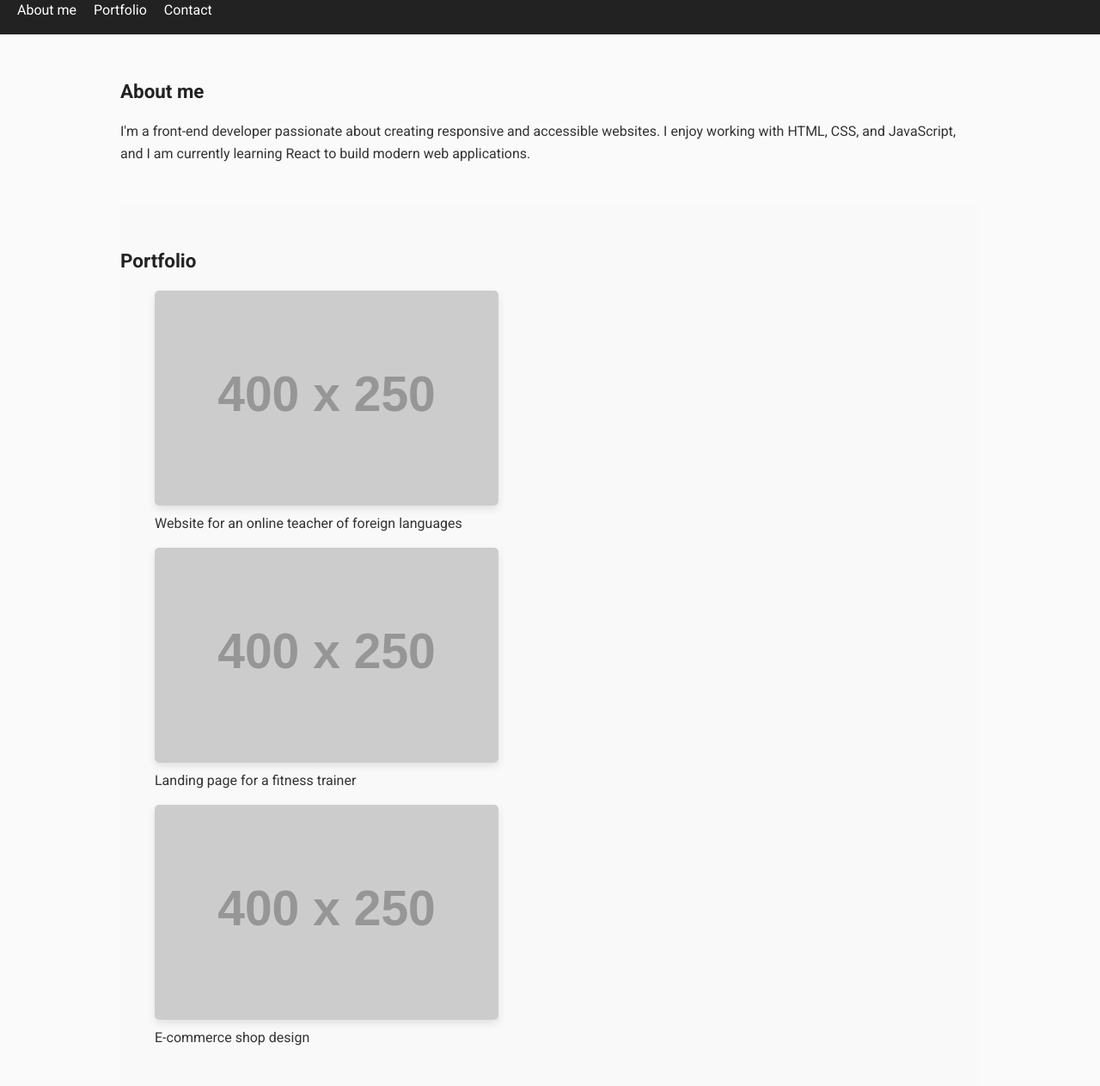
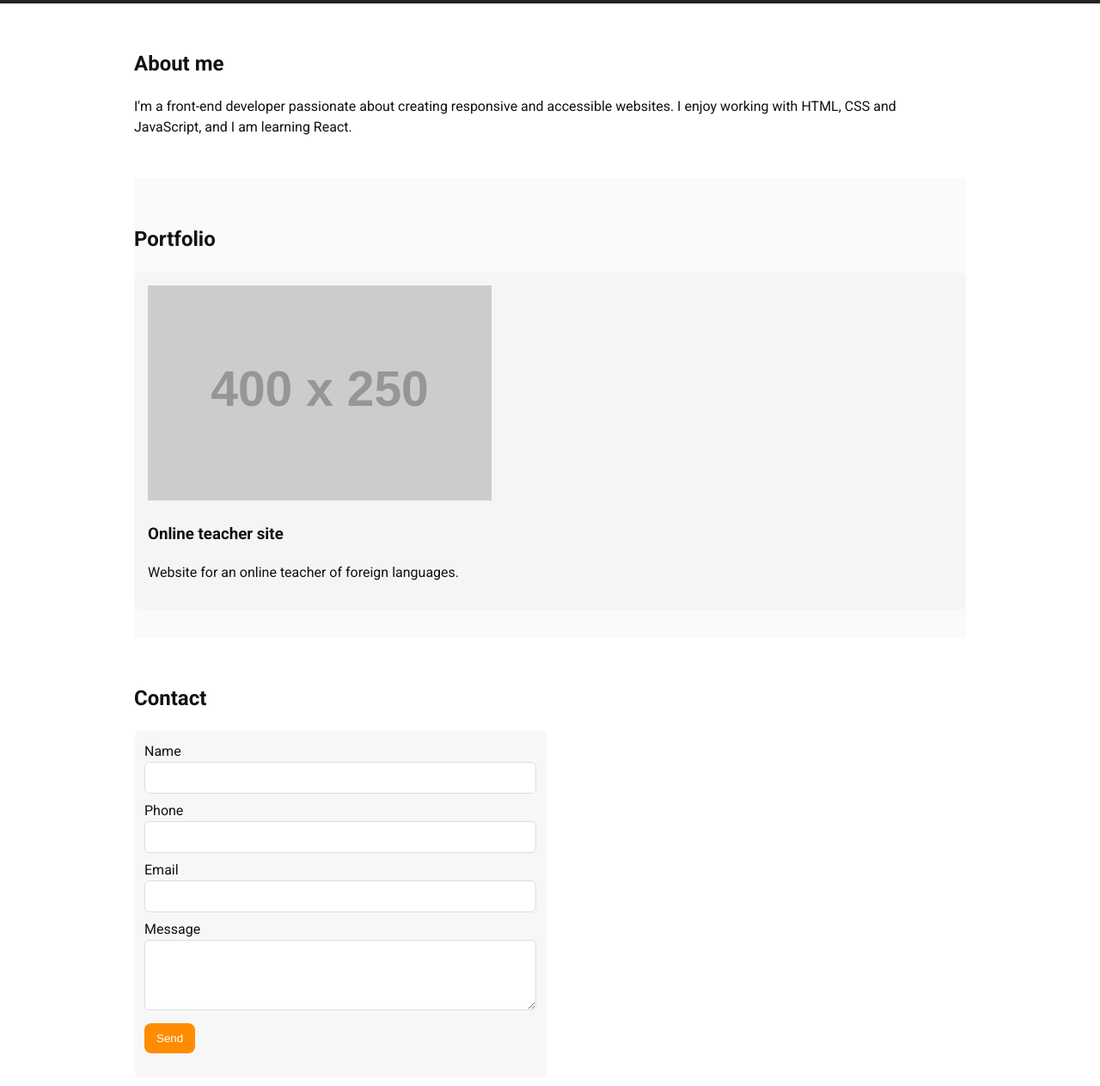
Before and after one commit to Pravdikov/portfolio, a plain HTML site: page index.html in a window 1280 px wide. Shown: the part 64-1327 px from the top of the page at 86% size. Drawn offline with Linux system fonts and the light colour scheme; placeholder pictures from the web are drawn by us.

Commit message:
Added css/html/js

```diff
--- a/index.html
+++ b/index.html
@@ -1,110 +1,80 @@
 <!DOCTYPE html>
 <html lang="en">
 <head>
-    <meta charset="UTF-8" />
-    <meta name="viewport" content="width=device-width, initial-scale=1.0" />
-    <meta
-      name="description"
-      content="Front-end developer Dmitry Pravdikov — portfolio and contact page."
-    />
-    <title>Front-end Developer - Dmitry Pravdikov</title>
-    <link
-      href="https://fonts.googleapis.com/css2?family=Roboto:wght@400;700&display=swap"
-      rel="stylesheet"
-    />
-    <link rel="stylesheet" href="style.css" />
+  <meta charset="utf-8" />
+  <meta name="viewport" content="width=device-width,initial-scale=1" />
+  <meta name="description" content="Front-end developer Dmitry Pravdikov — portfolio and contact page.">
+  <title>Dmitry Pravdikov — Front-end Developer</title>
+
+  <link href="https://fonts.googleapis.com/css2?family=Roboto:wght@400;700&display=swap" rel="stylesheet">
+  <link rel="stylesheet" href="style.css">
 </head>
+<body>
+  <header class="site-header" role="banner">
+    <div class="container header-inner">
+      <a class="logo" href="#home">Dmitry Pravdikov</a>
 
-  <script src="script.js"></script>
+      <button class="nav-toggle" aria-controls="site-nav" aria-expanded="false" aria-label="Toggle navigation">
+        <span class="hamburger"></span>
+      </button>
 
-  <body>
-    <header>
-      <h1>Front-end developer Dmitry Pravdikov</h1>
-      <nav>
+      <nav id="site-nav" class="site-nav" role="navigation" aria-label="Main navigation">
         <ul>
-          <li><a href="#about">About me</a></li>
+          <li><a href="#about">About</a></li>
           <li><a href="#portfolio">Portfolio</a></li>
           <li><a href="#contact">Contact</a></li>
+          <li><a href="#form" class="btn-primary">FORM</a></li>
         </ul>
       </nav>
+    </div>
   </header>
 
-    <main>
-      <section id="about" class="fade-in">
-        <h2>About me</h2>
-        <p>
-          I'm a front-end developer passionate about creating responsive and
-          accessible websites. I enjoy working with HTML, CSS, and JavaScript,
-          and I am currently learning React to build modern web applications.
-        </p>
+  <main id="home" class="container">
+    <section id="about" class="section about">
+      <h1>About me</h1>
+      <p>I'm a front-end developer passionate about creating responsive and accessible websites. I enjoy working with HTML, CSS and JavaScript, and I am learning React.</p>
     </section>
 
-      <section id="portfolio">
+    <section id="portfolio" class="section portfolio">
       <h2>Portfolio</h2>
 
-        <figure class="fade-in">
-          <img
-            src="https://via.placeholder.com/400x250"
-            alt="Project example"
-          />
-          <figcaption>
-            Website for an online teacher of foreign languages
-          </figcaption>
-        </figure>
-
-        <figure class="fade-in">
-          <img
-            src="https://via.placeholder.com/400x250"
-            alt="Project example"
-          />
-          <figcaption>Landing page for a fitness trainer</figcaption>
-        </figure>
-
-        <figure class="fade-in">
-          <img
-            src="https://via.placeholder.com/400x250"
-            alt="Project example"
-          />
-          <figcaption>E-commerce shop design</figcaption>
-        </figure>
+      <div class="cards">
+        <article class="card fade-in">
+          <img src="https://via.placeholder.com/400x250" alt="Project example">
+          <h3>Online teacher site</h3>
+          <p>Website for an online teacher of foreign languages.</p>
+        </article>
+      </div>
     </section>
 
-      <section id="contact" class="fade-in">
+    <section id="contact" class="section contact">
       <h2>Contact</h2>
-        <form action="#" method="post" novalidate>
-          <div>
+
+      <form id="contactForm" class="contact-form" novalidate>
         <label for="name">Name</label>
-            <input id="name" name="name" type="text" required />
-          </div>
+        <input id="name" name="name" type="text" required>
 
-          <div>
         <label for="phone">Phone</label>
-            <input
-              id="phone"
-              name="phone"
-              type="tel"
-              required
-              pattern="[\+0-9\s\-()]{7,}"
-            />
-          </div>
+        <input id="phone" name="phone" type="tel" required pattern="[\+0-9\s\-()]{7,}">
 
-          <div>
         <label for="email">Email</label>
-            <input id="email" name="email" type="email" required />
-          </div>
+        <input id="email" name="email" type="email" required>
 
-          <div>
         <label for="message">Message</label>
-            <textarea name="message" id="message" rows="4"></textarea>
-          </div>
+        <textarea id="message" name="message" rows="4"></textarea>
 
-          <button type="submit">Send</button>
+        <button type="submit" class="btn-primary">Send</button>
+        <p class="form-feedback" aria-live="polite"></p>
       </form>
     </section>
   </main>
 
-    <footer>
-      <p>© 2025 Dmitry Pravdikov <a href="#">GitHub</a></p>
+  <footer class="site-footer">
+    <div class="container">
+      <p>© 2025 Dmitry Pravdikov — <a href="https://github.com/Pravdikov" target="_blank" rel="noopener">GitHub</a></p>
+    </div>
   </footer>
+
+  <script src="script.js" defer></script>
 </body>
 </html>
--- a/script.js
+++ b/script.js
@@ -1,13 +1,70 @@
-document.addEventListener("DOMContentLoaded", () => {
-  const elements = document.querySelectorAll(".fade-in");
+document.addEventListener('DOMContentLoaded', () => {
+  // NAV TOGGLE
+  const navToggle = document.querySelector('.nav-toggle');
+  const siteNav = document.getElementById('site-nav');
 
-  const observer = new IntersectionObserver(entries => {
-    entries.forEach(entry => {
-      if (entry.isIntersecting) {
-        entry.target.classList.add("visible");
+  navToggle.addEventListener('click', () => {
+    const expanded = navToggle.getAttribute('aria-expanded') === 'true' || false;
+    navToggle.setAttribute('aria-expanded', !expanded);
+    siteNav.classList.toggle('open');
+  });
+
+  // SMOOTH SCROLL for internal links
+  document.querySelectorAll('a[href^="#"]').forEach(a => {
+    a.addEventListener('click', (e) => {
+      const href = a.getAttribute('href');
+      if(href.length > 1){
+        e.preventDefault();
+        document.querySelector(href).scrollIntoView({ behavior: 'smooth' });
+        // close nav on mobile
+        if(siteNav.classList.contains('open')){
+          siteNav.classList.remove('open');
+          navToggle.setAttribute('aria-expanded', 'false');
+        }
       }
     });
-  }, { threshold: 0.2 });
+  });
 
-  elements.forEach(el => observer.observe(el));
+  // FORM VALIDATION
+  const form = document.getElementById('contactForm');
+  const feedback = document.querySelector('.form-feedback');
+
+  form.addEventListener('submit', (e) => {
+    e.preventDefault();
+
+    const name = form.name.value.trim();
+    const phone = form.phone.value.trim();
+    const email = form.email.value.trim();
+
+    if(!name){ return showError('Fill your name'); }
+    if(!/^[\+0-9\s\-()]{7,}$/.test(phone)){ return showError('Phone looks wrong'); }
+    if(!/^\S+@\S+\.\S+$/.test(email)){ return showError('Email looks wrong'); }
+
+    // success
+    feedback.textContent = 'Thanks! Form is accepted (demo).';
+    feedback.style.color = 'green';
+
+    // send via fetch to API if available
+    form.reset();
+    setTimeout(()=> feedback.textContent = '', 4000);
+  });
+
+  function showError(msg){
+    feedback.textContent = msg;
+    feedback.style.color = 'red';
+  }
+
+  // INTERSECTION OBSERVER
+  const elements = document.querySelectorAll('.fade-in');
+  if(elements.length){
+    const observer = new IntersectionObserver((entries) => {
+      entries.forEach(entry => {
+        if(entry.isIntersecting){
+          entry.target.classList.add('visible');
+        }
+      });
+    }, { threshold: 0.15 });
+
+    elements.forEach(el => observer.observe(el));
+  }
 });
--- a/style.css
+++ b/style.css
@@ -1,174 +1,94 @@
-body {
-  font-family: 'Roboto', Arial, sans-serif;
-  margin: 0;
-  padding: 0;
-  line-height: 1.6;
-  background-color: #fafafa;
-  color: #333;
+:root{
+  --bg:#0f0f14;
+  --text:#111; /* Был #e9e9ee, теперь тёмный */
+  --accent:#ff8c00;
+  --container:1000px;
+  --gap:20px;
+  --radius:10px;
+  --header-height:68px;
 }
 
-/* Шапка */
-header {
-  background: #222;
-  color: #fff;
-  padding: 15px 20px;
+.portfolio{
+  background: #fafafa;
 }
 
-header h1 {
-  margin: 0;
-  font-size: 1.5rem;
+*{box-sizing:border-box}
+html,body{height:100%}
+body{
+  margin:0;
+  font-family: 'Roboto', Arial, sans-serif;
+  background: #fff;
+  color:var(--text);
+  line-height:1.5;
 }
 
-nav ul {
-  display: flex;
-  gap: 20px;
-  list-style: none;
-  padding: 0;
-  margin: 10px 0 0;
+/* контейнер */
+.container{
+  max-width:var(--container);
+  margin:0 auto;
+  padding: 0 16px;
 }
 
-nav a {
-  color: #fff;
-  text-decoration: none;
-  transition: color 0.3s ease;
+/* header */
+.site-header{
+  background: #222;
+  color:#fff;
+  position:sticky;
+  top:0;
+  z-index:50;
+}
+.header-inner{
+  display:flex;
+  align-items:center;
+  justify-content:space-between;
+  height:var(--header-height);
+}
+.logo{font-weight:700; text-decoration:none; color:inherit}
+
+/* nav */
+.site-nav ul{display:flex; gap:18px; list-style:none; margin:0; padding:0; align-items:center}
+.site-nav a{color:#fff; text-decoration:none; padding:8px 10px}
+.btn-primary{background:var(--accent); color:#fff; padding:8px 12px; border-radius:20px; text-decoration:none}
+
+/* nav toggle (mobile) */
+.nav-toggle{display:none; background:none; border:0; cursor:pointer}
+.hamburger{display:block; width:26px; height:2px; background:#fff; position:relative}
+.hamburger::before, .hamburger::after{
+  content:""; position:absolute; left:0; right:0; height:2px; background:#fff;
+}
+.hamburger::before{top:-8px} .hamburger::after{bottom:-8px}
+
+/* sections */
+.section{padding:32px 0}
+.cards{display:flex; gap:20px; flex-wrap:wrap}
+.card{background:#f5f5f5; color:#111; padding:16px; border-radius:10px; flex:1; min-width:220px}
+
+section:nth-child(even) {
+  background: #fafafa; /* Светло-серый фон */
 }
 
-nav a:hover {
-  color: #ffd700;
-}
-
-/* Основной контент */
-main {
-  max-width: 1000px;
-  margin: 0 auto;
-  padding: 0 15px;
+section:nth-child(odd) {
+  background: #fff; /* Белый фон */
 }
 
 section {
-  padding: 30px 0;
+  padding: 60px 0; /* Отступы сверху и снизу */
 }
 
-section h2 {
-  margin-bottom: 15px;
-  font-size: 1.4rem;
-  color: #222;
+/* form */
+.contact-form{max-width:480px; background:#f7f7f7; padding:12px; border-radius:8px}
+.contact-form input, .contact-form textarea{width:100%; padding:10px; border:1px solid #ddd; border-radius:6px; margin-bottom:8px}
+.contact-form button{background:var(--accent); color:#fff; border:0; padding:10px 14px; border-radius:8px}
+
+/* responsive */
+@media (max-width:768px){
+  .site-nav{position:absolute; top:var(--header-height); left:0; right:0; background:#222; transform:translateY(-120%); transition:transform .25s ease}
+  .site-nav.open{transform:translateY(0)}
+  .site-nav ul{flex-direction:column; padding:12px}
+  .nav-toggle{display:block}
+  .cards{flex-direction:column}
 }
 
-/* Чередование фона секций */
-section:nth-child(even) {
-  background-color: #f9f9f9;
-}
-
-/* Портфолио */
-#portfolio img {
-  max-width: 100%;
-  height: auto;
-  border-radius: 5px;
-  box-shadow: 0 4px 10px rgba(0,0,0,0.1);
-}
-
-/* Форма */
-form {
-  display: flex;
-  flex-direction: column;
-  gap: 15px;
-  max-width: 400px;
-  padding: 15px;
-  background: #fff;
-  border-radius: 8px;
-  box-shadow: 0 4px 8px rgba(0,0,0,0.05);
-}
-
-input, textarea {
-  padding: 10px;
-  font-size: 1em;
-  border: 1px solid #ccc;
-  border-radius: 5px;
-  transition: border-color 0.3s ease, box-shadow 0.3s ease;
-}
-
-input:focus, textarea:focus {
-  border-color: #333;
-  box-shadow: 0 0 5px rgba(0,0,0,0.2);
-  outline: none;
-}
-
-button {
-  background: #333;
-  color: #fff;
-  border: none;
-  cursor: pointer;
-  padding: 12px;
-  border-radius: 5px;
-  font-size: 1em;
-  transition: background 0.3s ease;
-}
-
-button:hover {
-  background: #555;
-}
-
-/* Футер */
-footer {
-  background: #222;
-  color: #fff;
-  text-align: center;
-  padding: 15px;
-  font-size: 0.9em;
-}
-
-footer a {
-  color: #ffd700;
-  text-decoration: none;
-}
-
-footer a:hover {
-  text-decoration: underline;
-}
-
-/* Адаптивное меню */
-@media (max-width: 768px) {
-  nav ul {
-    flex-direction: column;
-    gap: 10px;
-    margin-top: 10px;
-  }
-
-  header h1 {
-    font-size: 1.2rem;
-  }
-}
-
-/* Анимация появления */
-.fade-in {
-  opacity: 0;
-  transform: translateY(30px);
-  transition: opacity 0.8s ease, transform 0.8s ease;
-}
-
-.fade-in.visible {
-  opacity: 1;
-  transform: translateY(0);
-}
-
-#portfolio .fade-in {
-  opacity: 0;
-  transform: translateY(30px);
-  transition: opacity 0.8s ease, transform 0.8s ease;
-}
-
-#portfolio .fade-in.visible {
-  opacity: 1;
-  transform: translateY(0);
-}
-
-/* Задержки появления */
-#portfolio .fade-in:nth-child(1) {
-  transition-delay: 0.2s;
-}
-#portfolio .fade-in:nth-child(2) {
-  transition-delay: 0.4s;
-}
-#portfolio .fade-in:nth-child(3) {
-  transition-delay: 0.6s;
-}
+/* animation */
+.fade-in{opacity:0; transform: translateY(20px); transition: all .6s ease}
+.fade-in.visible{opacity:1; transform: translateY(0)}
```
Lines whose indentation alone changed are shown as unchanged.
